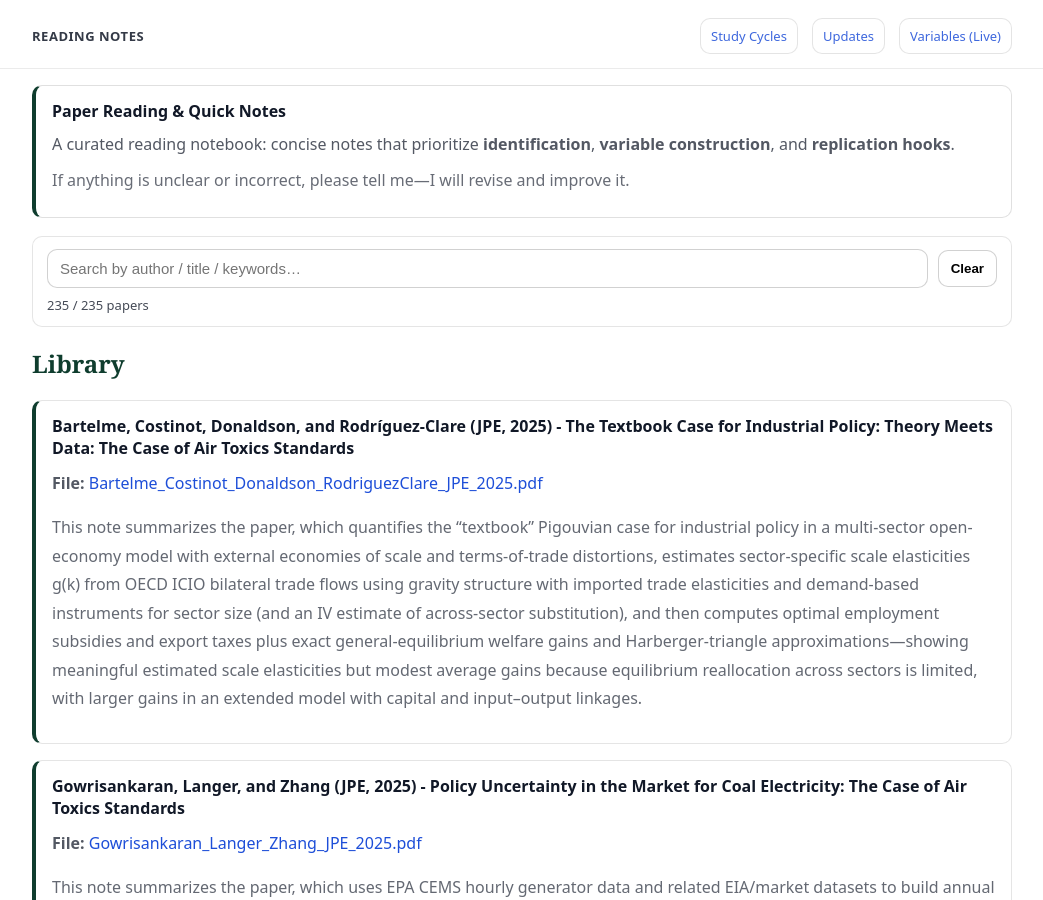
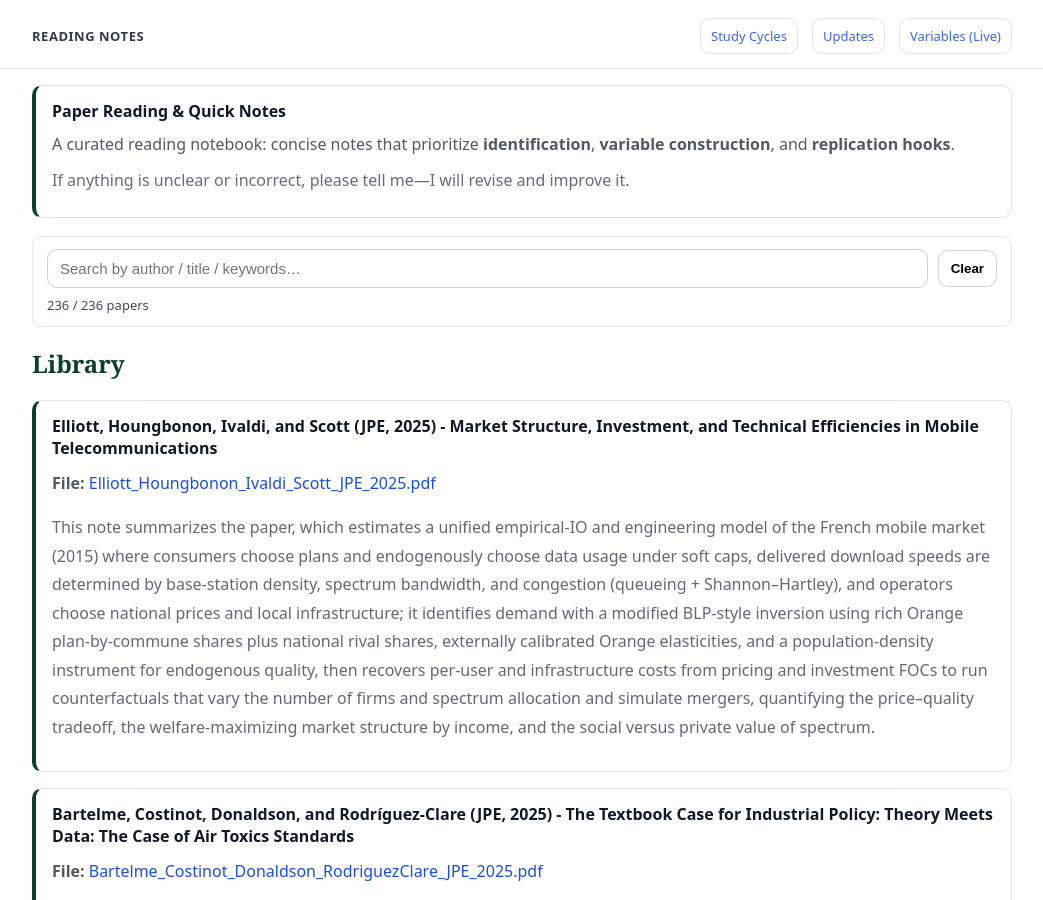
Before and after one commit to yaxinzn/study-archive, a Jekyll site: the page built from reading/index.md, in a window 1280 px wide and 900 px high. Shown: the whole window, without its empty margins (118-1161 px from the left). Built offline with Jekyll 4.4.1, drawn with Linux system fonts in a browser that asks for light colours.

Commit message:
Reading: add/update Elliott_Houngbonon_Ivaldi_Scott_JPE_2025.pdf

```diff
--- a/_data/reading.yml
+++ b/_data/reading.yml
@@ -1,3 +1,7 @@
+- title: "Elliott, Houngbonon, Ivaldi, and Scott (JPE, 2025) - Market Structure, Investment, and Technical Efficiencies in Mobile Telecommunications"
+  file: "Elliott_Houngbonon_Ivaldi_Scott_JPE_2025.pdf"
+  desc: "This note summarizes the paper, which estimates a unified empirical-IO and engineering model of the French mobile market (2015) where consumers choose plans and endogenously choose data usage under soft caps, delivered download speeds are determined by base-station density, spectrum bandwidth, and congestion (queueing + Shannon–Hartley), and operators choose national prices and local infrastructure; it identifies demand with a modified BLP-style inversion using rich Orange plan-by-commune shares plus national rival shares, externally calibrated Orange elasticities, and a population-density instrument for endogenous quality, then recovers per-user and infrastructure costs from pricing and investment FOCs to run counterfactuals that vary the number of firms and spectrum allocation and simulate mergers, quantifying the price–quality tradeoff, the welfare-maximizing market structure by income, and the social versus private value of spectrum."
+
 - title: "Bartelme, Costinot, Donaldson, and Rodríguez-Clare (JPE, 2025) - The Textbook Case for Industrial Policy: Theory Meets Data: The Case of Air Toxics Standards"
   file: "Bartelme_Costinot_Donaldson_RodriguezClare_JPE_2025.pdf"
   desc: "This note summarizes the paper, which quantifies the “textbook” Pigouvian case for industrial policy in a multi-sector open-economy model with external economies of scale and terms-of-trade distortions, estimates sector-specific scale elasticities g(k) from OECD ICIO bilateral trade flows using gravity structure with imported trade elasticities and demand-based instruments for sector size (and an IV estimate of across-sector substitution), and then computes optimal employment subsidies and export taxes plus exact general-equilibrium welfare gains and Harberger-triangle approximations—showing meaningful estimated scale elasticities but modest average gains because equilibrium reallocation across sectors is limited, with larger gains in an extended model with capital and input–output linkages."
```
Also changed, not shown: 1 other file.
